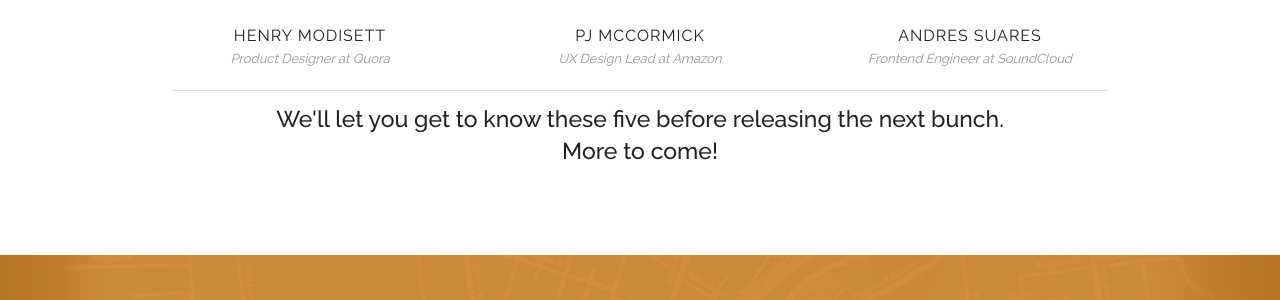
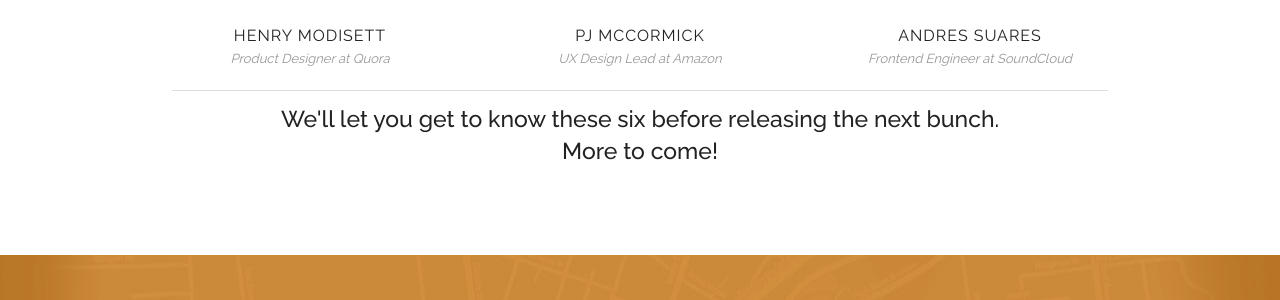
Before and after one commit to madglory/level-up, a Jekyll site: the page built from index.html, in a window 1280 px wide and 900 px high, scrolled down 1325 px. Shown: the part 155-455 px from the top of the window. Built offline with Jekyll 4.4.1, drawn with Linux system fonts in a browser that asks for light colours.

Commit message:
Updating the speaker count to match the number of speakers shown.

```diff
--- a/index.html
+++ b/index.html
@@ -189,7 +189,7 @@ title: Home
     </div>
     <br>
     <hr>
-    <h4>We'll let you get to know these five before releasing the next bunch.<br>More to come!</h4>
+    <h4>We'll let you get to know these six before releasing the next bunch.<br>More to come!</h4>
   </div>
 
 
```
